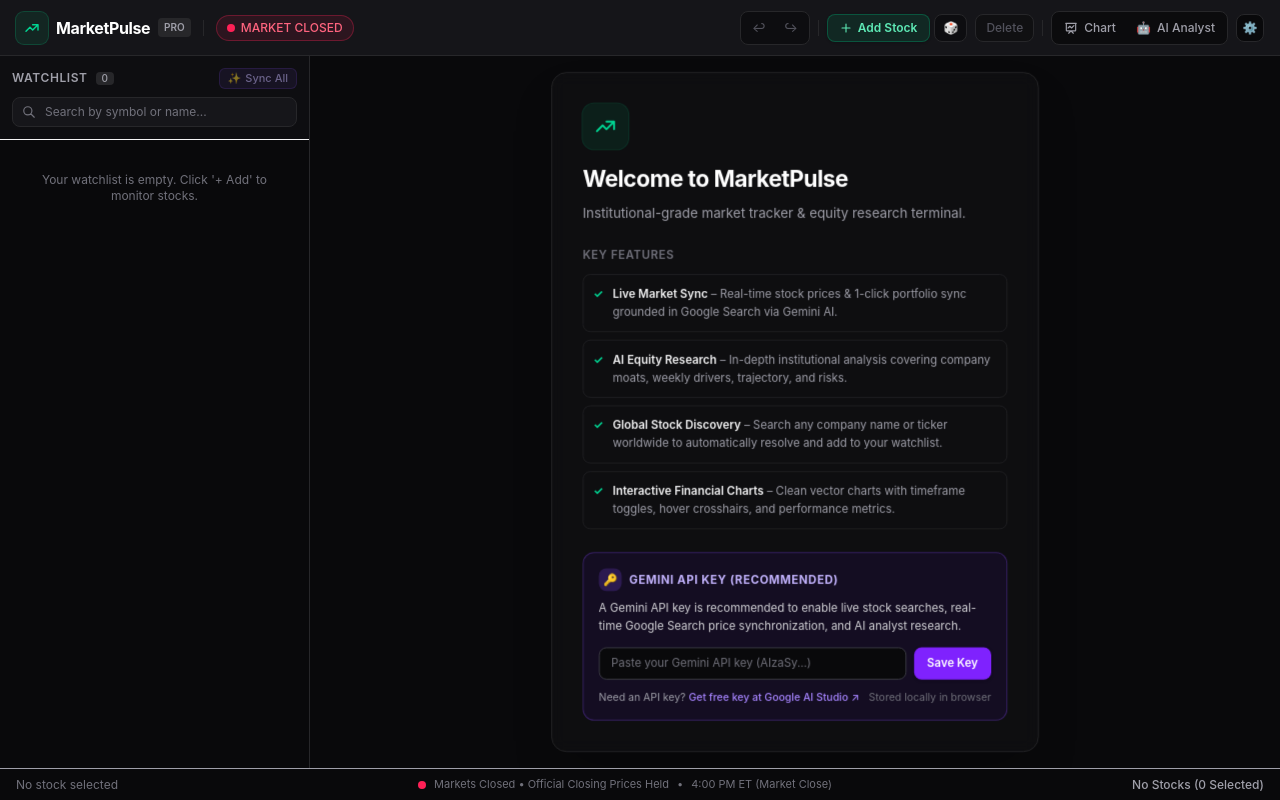
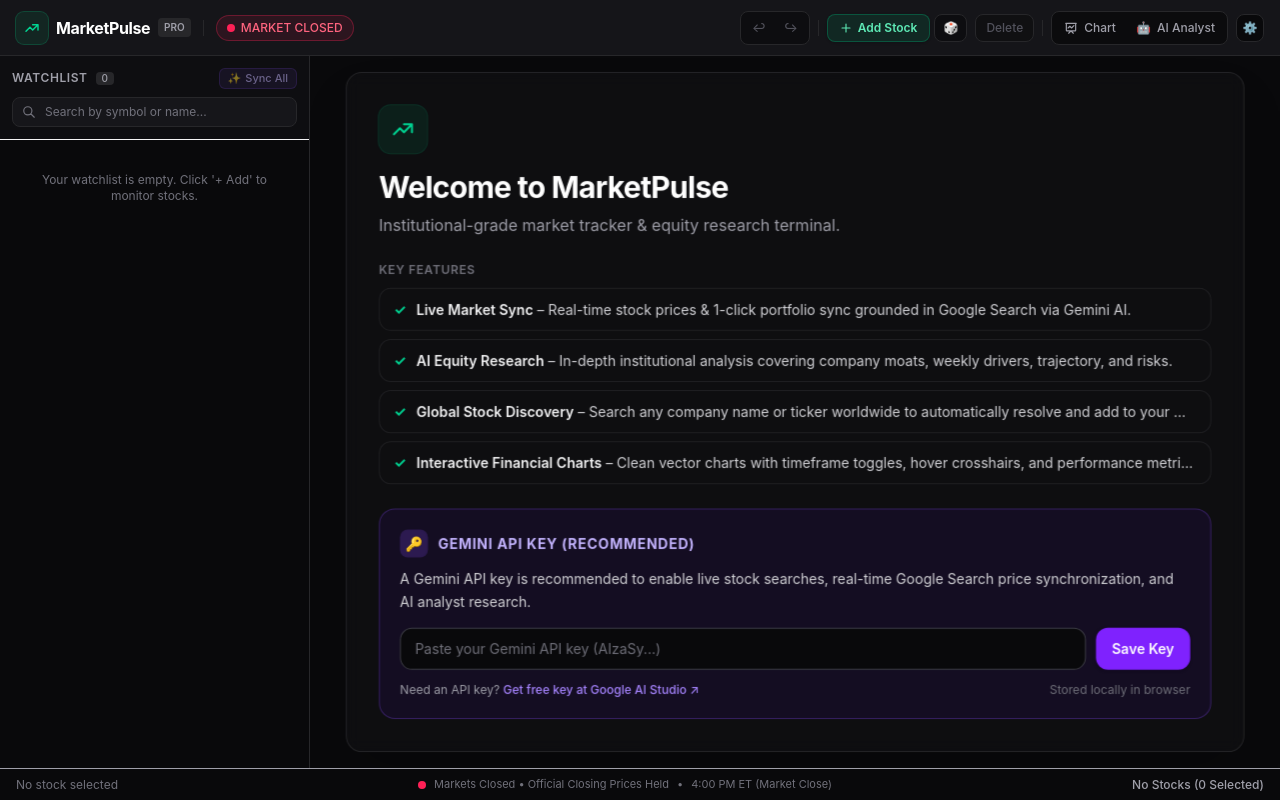
Before and after one commit to Tofaluu/market-pulse, a Preact app: page / in a window 1280 px wide. Built offline with nearby package versions, Linux system fonts and the light colour scheme.

Commit message:
Expand welcome box width to max-w-4xl for single-line features and larger typography

```diff
--- a/src/components/Instructions.tsx
+++ b/src/components/Instructions.tsx
@@ -148,7 +148,7 @@
           transformOrigin: "center center",
           transition: "transform 0.05s ease-out",
         }}
-        class="w-full max-w-lg shrink-0 rounded-2xl border border-zinc-800 bg-zinc-900/40 p-8 shadow-2xl backdrop-blur"
+        class="w-full max-w-4xl shrink-0 rounded-2xl border border-zinc-800 bg-zinc-900/40 p-8 shadow-2xl backdrop-blur"
       >
         <div class="mb-4 flex h-12 w-12 items-center justify-center rounded-xl bg-emerald-500/10 text-emerald-400 ring-1 ring-emerald-500/20">
           <svg class="h-6 w-6" fill="none" stroke="currentColor" viewBox="0 0 24 24">
@@ -156,23 +156,26 @@
           </svg>
         </div>
 
-        <h2 class="text-2xl font-bold tracking-tight text-white">{WELCOME_TEXT.title}</h2>
-        <p class="mt-2 text-sm text-zinc-400 leading-relaxed">{WELCOME_TEXT.subtitle}</p>
+        <h2 class="text-2xl sm:text-3xl font-bold tracking-tight text-white">{WELCOME_TEXT.title}</h2>
+        <p class="mt-1.5 text-sm sm:text-base text-zinc-400 leading-relaxed">{WELCOME_TEXT.subtitle}</p>
 
-        <div class="mt-6 space-y-3">
+        <div class="mt-6 space-y-2.5">
           <div class="text-xs font-semibold uppercase tracking-wider text-zinc-500">
             Key Features
           </div>
-          <div class="grid grid-cols-1 gap-2 text-xs text-zinc-300">
+          <div class="grid grid-cols-1 gap-2 text-sm text-zinc-300">
             {WELCOME_TEXT.supported.map((item) => {
               const [title, ...rest] = item.split(" - ");
               const desc = rest.join(" - ");
               return (
-                <div key={item} class="flex items-start gap-2.5 rounded-lg bg-zinc-850/60 p-2.5 border border-zinc-800/80">
-                  <span class="text-emerald-400 mt-0.5 font-bold">✓</span>
-                  <div class="leading-relaxed">
+                <div
+                  key={item}
+                  class="flex items-center gap-2.5 rounded-xl bg-zinc-850/60 px-3.5 py-2.5 border border-zinc-800/80 text-sm whitespace-nowrap overflow-hidden text-ellipsis"
+                >
+                  <span class="text-emerald-400 font-bold shrink-0">✓</span>
+                  <div class="leading-normal truncate">
                     <strong class="font-semibold text-zinc-100">{title}</strong>
-                    {desc && <span class="text-zinc-400"> – {desc}</span>}
+                    {desc && <span class="text-zinc-300"> – {desc}</span>}
                   </div>
                 </div>
               );
@@ -181,25 +184,25 @@
         </div>
 
         {/* Gemini API Key Configuration Section (Recommended) */}
-        <div class="mt-6 rounded-xl border border-violet-500/30 bg-violet-950/20 p-4">
+        <div class="mt-6 rounded-2xl border border-violet-500/30 bg-violet-950/20 p-5">
           <div class="flex items-center justify-between">
-            <div class="flex items-center gap-2">
-              <span class="flex h-6 w-6 items-center justify-center rounded-lg bg-violet-500/20 text-violet-300 text-xs font-bold">
+            <div class="flex items-center gap-2.5">
+              <span class="flex h-7 w-7 items-center justify-center rounded-lg bg-violet-500/20 text-violet-300 text-sm font-bold">
                 🔑
               </span>
-              <span class="text-xs font-bold uppercase tracking-wider text-violet-300">
+              <span class="text-sm font-bold uppercase tracking-wider text-violet-300">
                 Gemini API Key (Recommended)
               </span>
             </div>
             {isKeyConfigured && (
-              <span class="inline-flex items-center gap-1 rounded-md bg-emerald-500/10 border border-emerald-500/30 px-2 py-0.5 text-[11px] font-semibold text-emerald-400">
+              <span class="inline-flex items-center gap-1.5 rounded-md bg-emerald-500/10 border border-emerald-500/30 px-2.5 py-1 text-xs font-semibold text-emerald-400">
                 <span class="h-1.5 w-1.5 rounded-full bg-emerald-400" />
                 Configured
               </span>
             )}
           </div>
 
-          <p class="mt-2 text-xs text-zinc-300 leading-relaxed">
+          <p class="mt-2.5 text-sm text-zinc-300 leading-relaxed">
             A Gemini API key is recommended to enable live stock searches, real-time Google Search price synchronization, and AI analyst research.
           </p>
 
@@ -208,22 +211,22 @@
               e.preventDefault();
               handleSaveKey();
             }}
-            class="mt-3 space-y-2"
+            class="mt-3.5 space-y-2.5"
           >
-            <div class="flex gap-2">
+            <div class="flex gap-2.5">
               <div class="relative flex-1">
                 <input
                   type={showKey ? "text" : "password"}
                   value={apiKey}
                   onInput={(e) => setApiKey((e.target as HTMLInputElement).value)}
                   placeholder="Paste your Gemini API key (AIzaSy...)"
-                  class="w-full rounded-lg border border-zinc-700 bg-zinc-950 px-3 py-2 text-xs text-zinc-100 placeholder-zinc-500 focus:border-violet-500 focus:outline-none focus:ring-1 focus:ring-violet-500/40 transition pr-8"
+                  class="w-full rounded-xl border border-zinc-700 bg-zinc-950 px-3.5 py-2.5 text-sm text-zinc-100 placeholder-zinc-500 focus:border-violet-500 focus:outline-none focus:ring-1 focus:ring-violet-500/40 transition pr-10"
                 />
                 {apiKey && (
                   <button
                     type="button"
                     onClick={() => setShowKey(!showKey)}
-                    class="absolute right-2 top-2 text-[11px] text-zinc-400 hover:text-zinc-200"
+                    class="absolute right-3 top-2.5 text-xs text-zinc-400 hover:text-zinc-200"
                     title={showKey ? "Hide key" : "Show key"}
                   >
                     {showKey ? "🙈" : "👁️"}
@@ -232,7 +235,7 @@
               </div>
               <button
                 type="submit"
-                class="rounded-lg bg-violet-600 px-3.5 py-2 text-xs font-semibold text-white shadow-sm hover:bg-violet-500 transition shrink-0"
+                class="rounded-xl bg-violet-600 px-4 py-2.5 text-sm font-semibold text-white shadow-sm hover:bg-violet-500 transition shrink-0"
               >
                 {isSaved ? "Saved! ✓" : isKeyConfigured ? "Update Key" : "Save Key"}
               </button>
@@ -240,7 +243,7 @@
                 <button
                   type="button"
                   onClick={handleClearKey}
-                  class="rounded-lg border border-zinc-700 bg-zinc-900 px-2.5 py-2 text-xs font-medium text-zinc-400 hover:border-rose-800 hover:text-rose-400 transition shrink-0"
+                  class="rounded-xl border border-zinc-700 bg-zinc-900 px-3 py-2.5 text-sm font-medium text-zinc-400 hover:border-rose-800 hover:text-rose-400 transition shrink-0"
                   title="Remove stored API key"
                 >
                   Clear
@@ -248,7 +251,7 @@
               )}
             </div>
 
-            <div class="flex items-center justify-between text-[11px] text-zinc-400 pt-0.5">
+            <div class="flex items-center justify-between text-xs text-zinc-400 pt-0.5">
               <span>
                 Need an API key?{" "}
                 <a
```
